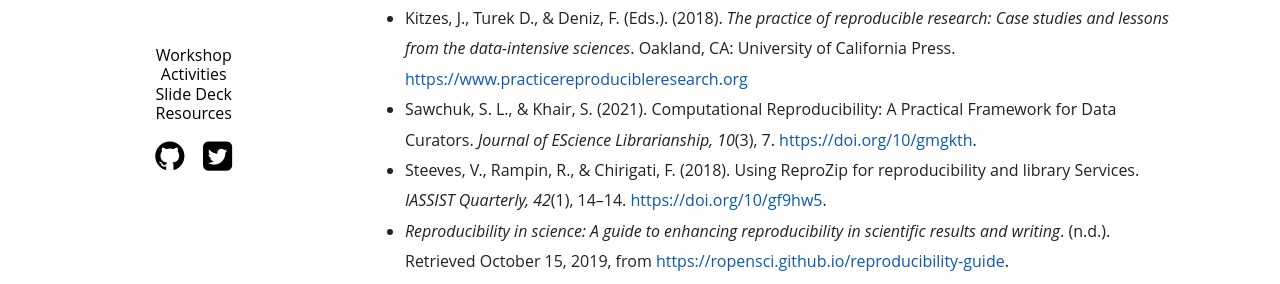
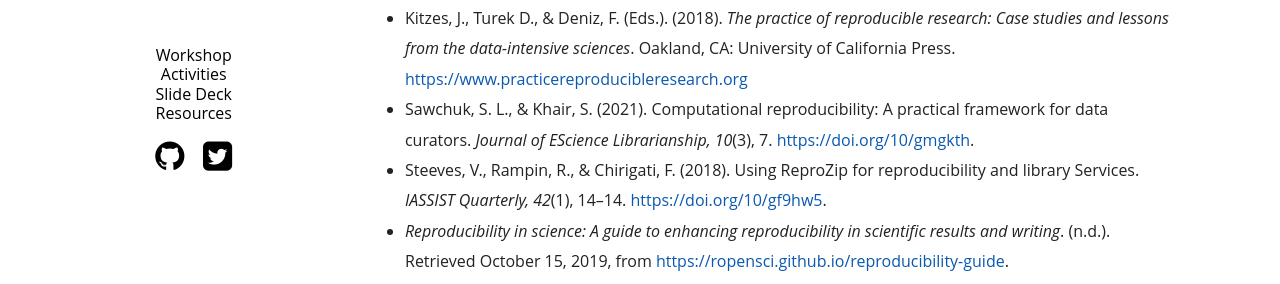
Before and after one commit to research-reuse/research-reuse.github.io, a Jekyll site: the page built from index.md, in a window 1280 px wide and 900 px high, scrolled down 1920 px. Shown: the part 396-680 px from the top of the window. Built offline with Jekyll 4.4.1, drawn with Linux system fonts in a browser that asks for light colours.

Commit message:
fixing citation formatting

```diff
--- a/index.md
+++ b/index.md
@@ -55,7 +55,7 @@ This workshop will cover key considerations for preparing and sharing data and s
 - Clyburn-Sherin, A. (2019). Preparing data and code for reproducible publication using container technology. *Research Data Access and Preservation Summit*. 2019 Workshop. Coral Gables, FL. Slides accessed September 05, 2019 from <http://bit.ly/rdap-workshop>.
 - Itech Gal. (March 1, 2018). Better Python dependency while packaging your project. *Python Pandemonium*. <https://medium.com/python-pandemonium/better-python-dependency-and-package-management-b5d8ea29dff1>.
 - Kitzes, J., Turek D., & Deniz, F. (Eds.). (2018). *The practice of reproducible research: Case studies and lessons from the data-intensive sciences*. Oakland, CA: University of California Press. <https://www.practicereproducibleresearch.org>
-- Sawchuk, S. L., & Khair, S. (2021). Computational Reproducibility: A Practical Framework for Data Curators. *Journal of EScience Librarianship, 10*(3), 7. <https://doi.org/10/gmgkth>.
+- Sawchuk, S. L., & Khair, S. (2021). Computational reproducibility: A practical framework for data curators. *Journal of EScience Librarianship, 10*(3), 7. <https://doi.org/10/gmgkth>.
 - Steeves, V., Rampin, R., & Chirigati, F. (2018). Using ReproZip for reproducibility and library Services. *IASSIST Quarterly, 42*(1), 14–14. <https://doi.org/10/gf9hw5>.
 - *Reproducibility in science: A guide to enhancing reproducibility in scientific results and writing*. (n.d.). Retrieved October 15, 2019, from <https://ropensci.github.io/reproducibility-guide>.
 - Tatman, R., VanderPlas, J., & Dane, S. (2018). A practical taxonomy of reproducibility for machine learning research. *International Conference on Machine Learning*. Reproducibility in Machine Learning Workshop at ICML 2018, Stockholm, Sweden. <http://www.rctatman.com/files/2018-7-14-MLReproducability.pdf>
```
